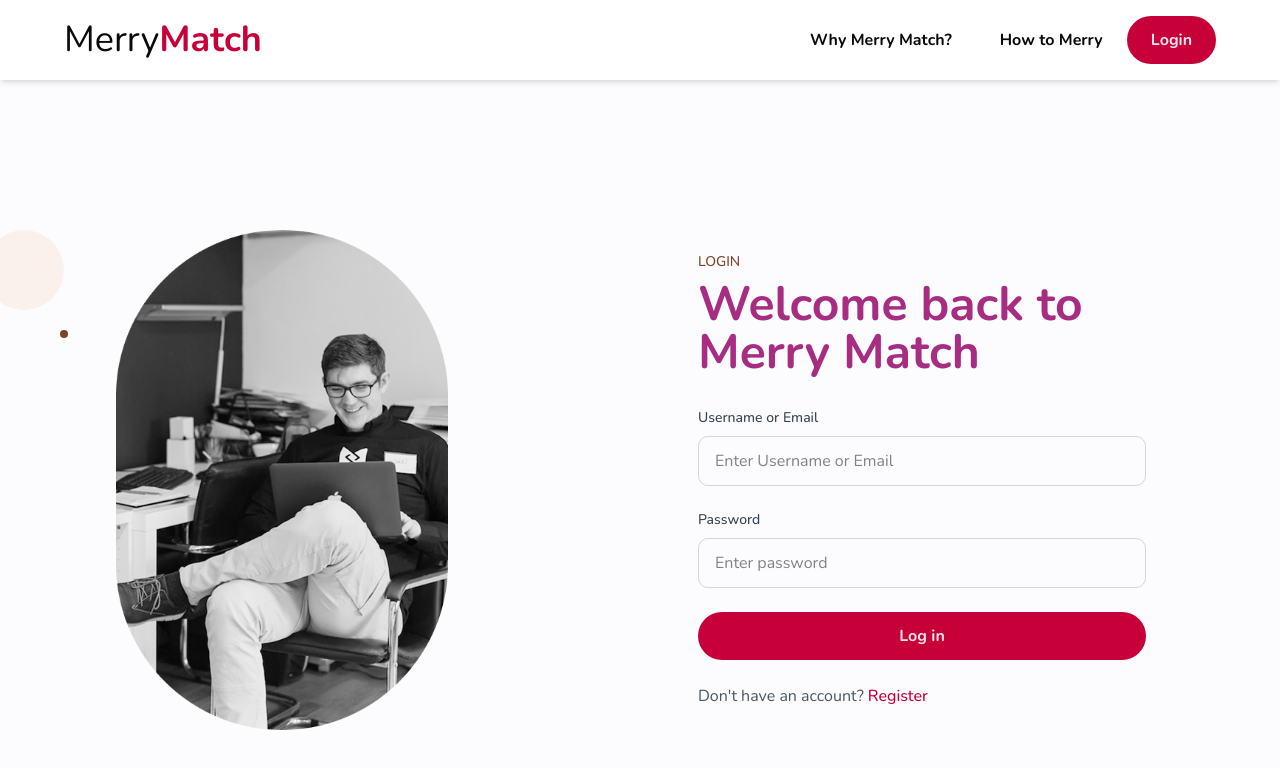
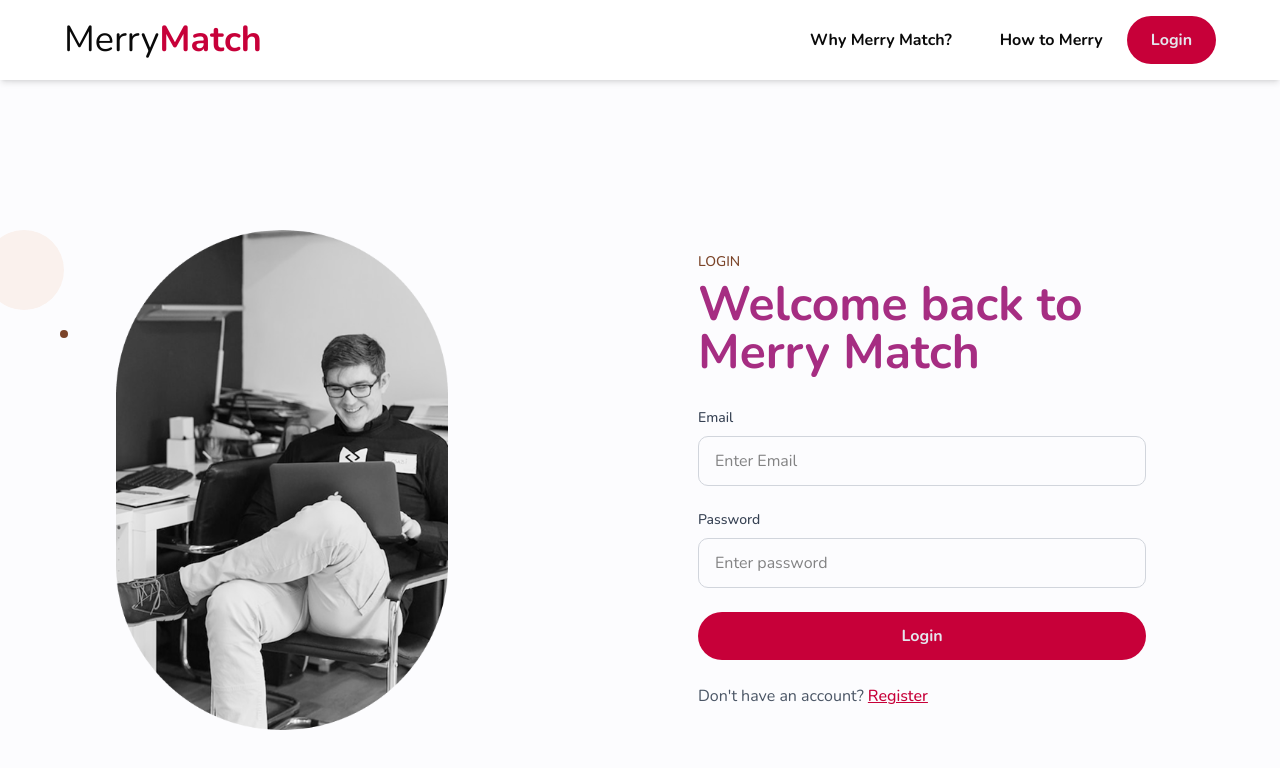
Before and after one commit to Ball-SE/merry-match, a Next.js app: page /login/LoginPage in a window 1280 px wide. Shown: the top 768 px of the page. Built offline with nearby package versions, Linux system fonts and the light colour scheme; no server answers.

Commit message:
feat: implement login authentication with supabase

```diff
--- a/src/components/login/Login.tsx
+++ b/src/components/login/Login.tsx
@@ -1,25 +1,76 @@
-import React, { useState } from 'react';
+import { useState, useEffect, FormEvent } from 'react';
+import { useRouter } from 'next/router';
+import { supabase } from '@/lib/supabase/supabaseClient';
 import Image from 'next/image';
 
-const Login: React.FC = () => {
-  const [formData, setFormData] = useState({
-    usernameOrEmail: '',
-    password: ''
-  });
+export default function LoginPage() {
+  const router = useRouter()
+  const [email, setEmail] = useState('')
+  const [password, setPassword] = useState('')
+  const [loading, setLoading] = useState(false)
+  const [errorMsg, setErrorMsg] = useState<string | null>(null)
+  const [emailError, setEmailError] = useState<string | null>(null)
 
-  const handleInputChange = (e: React.ChangeEvent<HTMLInputElement>) => {
-    const { name, value } = e.target;
-    setFormData(prev => ({
-      ...prev,
-      [name]: value
-    }));
-  };
+  useEffect(() => {
+    const checkSession = async () => {
+      const { data } = await supabase.auth.getSession()
+      if (data?.session) router.push('/')
+    }
+    checkSession()
 
-  const handleSubmit = (e: React.FormEvent) => {
-    e.preventDefault();
-    // Handle login logic here
-    console.log('Login attempt:', formData);
-  };
+    const { data: authListener } = supabase.auth.onAuthStateChange((_event, session) => {
+      if (session) router.push('/')
+    })
+
+    return () => {
+      authListener?.subscription.unsubscribe()
+    }
+  }, [router])
+
+  // Email validation function
+  const validateEmail = (email: string): boolean => {
+    const emailRegex = /^[^\s@]+@[^\s@]+\.[^\s@]+$/
+    return emailRegex.test(email)
+  }
+
+  // Handle email input change with validation
+  const handleEmailChange = (e: React.ChangeEvent<HTMLInputElement>) => {
+    const value = e.target.value
+    setEmail(value)
+
+    // Clear previous email error
+    setEmailError(null)
+
+    // Validate email if not empty
+    if (value.trim() && !validateEmail(value)) {
+      setEmailError('Please enter a valid email address')
+    }
+  }
+
+  const handleLogin = async (e: FormEvent) => {
+    e.preventDefault()
+    setLoading(true)
+    setErrorMsg(null)
+    setEmailError(null)
+
+    if (!validateEmail(email)) {
+      setEmailError('Please enter a valid email address')
+      setLoading(false)
+      return
+    }
+
+    const { data, error } = await supabase.auth.signInWithPassword({
+      email,
+      password,
+    })
+
+    setLoading(false)
+    if (error) {
+      setErrorMsg(error.message)
+    } else {
+      console.log('login ok', data)
+    }
+  }
 
   return (
     <div className="min-h-screen bg-[#FCFCFE] flex flex-col sm:flex-row">
@@ -54,22 +105,27 @@ const Login: React.FC = () => {
           </div>
 
           {/* Login form */}
-          <form onSubmit={handleSubmit} className="space-y-8 sm:space-y-6">
-            {/* Username or Email field */}
+          <form onSubmit={handleLogin} className="space-y-8 sm:space-y-6">
+            {/* Email field */}
             <div>
-              <label htmlFor="usernameOrEmail" className="block text-sm font-medium text-gray-700 mb-2">
-                Username or Email
+              <label htmlFor="email" className="block text-sm font-medium text-gray-700 mb-2">
+                Email
               </label>
               <input
-                type="text"
-                id="usernameOrEmail"
-                name="usernameOrEmail"
-                value={formData.usernameOrEmail}
-                onChange={handleInputChange}
-                placeholder="Enter Username or Email"
-                className="w-full px-4 py-3 border border-gray-300 rounded-lg focus:ring-2 focus:ring-purple-500 focus:border-transparent outline-none transition-all"
+                type="email"
+                id="email"
+                name="email"
+                value={email}
+                onChange={handleEmailChange}
+                placeholder="Enter Email"
+                className={`w-full px-4 py-3 border rounded-lg focus:ring-2 focus:ring-purple-500 focus:border-transparent outline-none transition-all ${
+                  emailError ? 'border-red-500' : 'border-gray-300'
+                }`}
                 required
               />
+              {emailError && (
+                <p className="text-red-500 text-sm mt-1">{emailError}</p>
+              )}
             </div>
 
             {/* Password field */}
@@ -81,8 +137,8 @@ const Login: React.FC = () => {
                 type="password"
                 id="password"
                 name="password"
-                value={formData.password}
-                onChange={handleInputChange}
+                value={password}
+                onChange={(e) => setPassword(e.target.value)}
                 placeholder="Enter password"
                 className="w-full px-4 py-3 border border-gray-300 rounded-lg focus:ring-2 focus:ring-purple-500 focus:border-transparent outline-none transition-all"
                 required
@@ -92,23 +148,32 @@ const Login: React.FC = () => {
             {/* Login button */}
             <button
               type="submit"
-              className="button-primary w-full bg-[#C70039] text-white py-3 px-4 rounded-lg font-medium"
+              className="button-primary w-full bg-[#C70039] hover:bg-[#FF1659] text-white py-3 px-4 rounded-lg font-medium"
             >
-              Log in
+              {loading ? 'Loading...' : 'Login'}
             </button>
+
+            {/* Error message - centered */}
+            {errorMsg && (
+              <div className="text-center">
+                <p className="text-red-500 text-sm font-medium">{errorMsg}</p>
+              </div>
+            )}
           </form>
 
           {/* Register link */}
           <div className="mt-8 sm:mt-6">
             <span className="text-gray-600">Don't have an account? </span>
-            <a href="#" className="text-[#C70039] hover:text-[#FF1659] font-medium">
+            <button
+              type="button"
+              onClick={() => router.push('/register')}
+              className="text-[#C70039] hover:text-[#FF1659] font-medium bg-transparent border-none cursor-pointer underline"
+            >
               Register
-            </a>
+            </button>
           </div>
         </div>
       </div>
     </div>
   );
 };
-
-export default Login;
```
